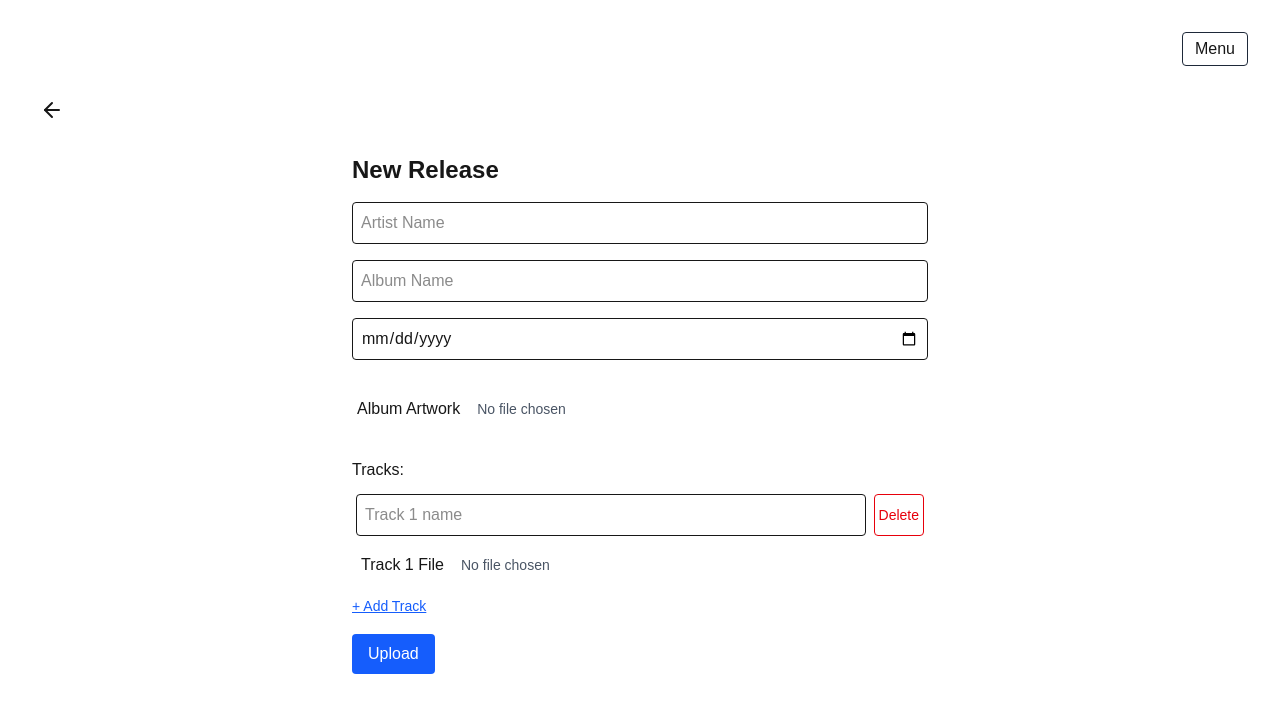
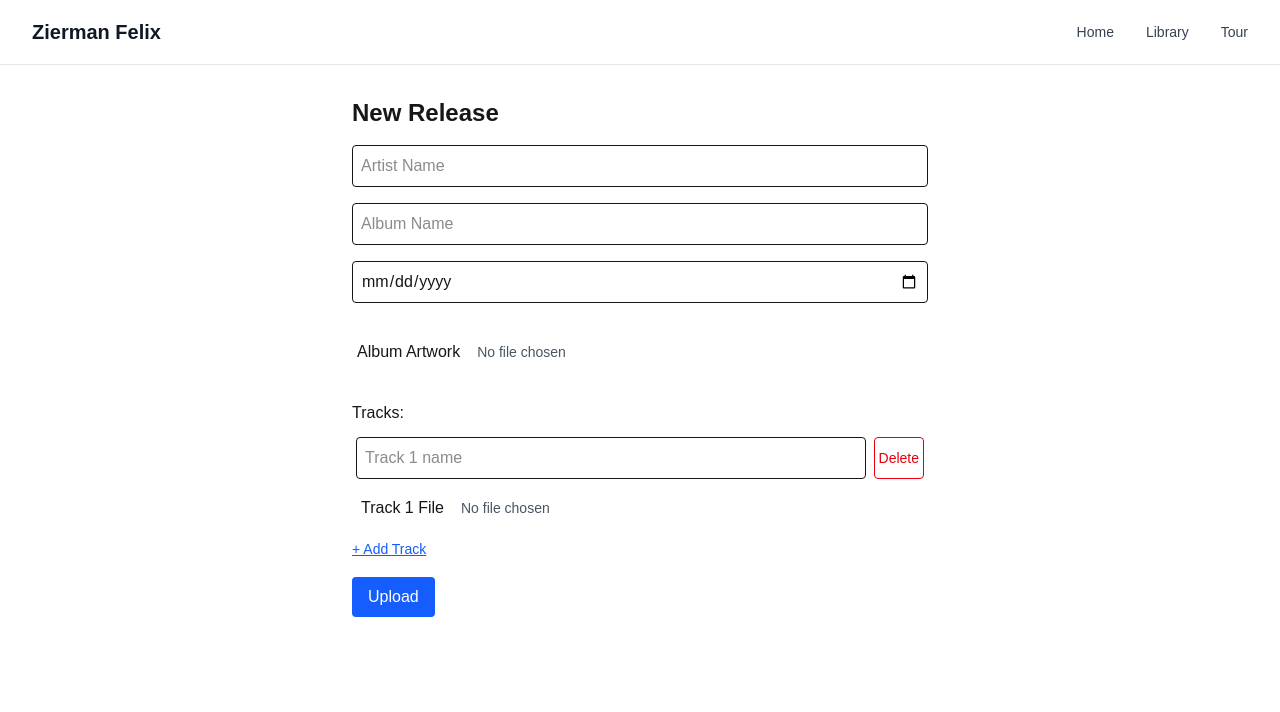
Before and after one commit to dziermanfelix/zierfx, a Next.js app: page /upload in a window 1280 px wide. Shown: the top 712 px of the page. Built offline with nearby package versions, Linux system fonts and the light colour scheme; no server answers.

Commit message:
removing menu button and adding nav bar

```diff
--- a/src/app/albums/[artist]/[album]/edit/page.tsx
+++ b/src/app/albums/[artist]/[album]/edit/page.tsx
@@ -4,7 +4,6 @@ import { useEffect, useState } from 'react';
 import { useParams } from 'next/navigation';
 import AlbumInfo from '@/components/AlbumInfo';
 import LibraryLink from '@/components/LIbraryLink';
-import MenuBar from '@/components/MenuBar';
 import EditAlbumForm from '@/components/EditAlbumForm';
 import { AlbumWithTracks } from '@/types/music';
 import { Artist } from '@prisma/client';
@@ -36,7 +35,6 @@ export default function EditAlbumPage() {
 
   return (
     <main className='p-8 space-y-4'>
-      <MenuBar />
       <div className='p-2'>
         <LibraryLink />
       </div>
--- a/src/app/albums/[artist]/[album]/page.tsx
+++ b/src/app/albums/[artist]/[album]/page.tsx
@@ -1,7 +1,6 @@
 import { Suspense } from 'react';
 import { notFound } from 'next/navigation';
 import LibraryLink from '@/components/LIbraryLink';
-import MenuBar from '@/components/MenuBar';
 import AlbumInfo from '@/components/AlbumInfo';
 import { getAlbumAndArtistFromSlugs } from '@/lib/lookup';
 
@@ -21,7 +20,6 @@ export default async function AlbumPage({ params }: AlbumPageProps) {
 
   return (
     <main className='p-4 sm:p-8 space-y-4'>
-      <MenuBar />
       <div className='p-2'>
         <Suspense fallback={<div>Loading Album Info...</div>}>
           <LibraryLink />
--- a/src/app/library/page.tsx
+++ b/src/app/library/page.tsx
@@ -3,7 +3,6 @@ export const dynamic = 'force-dynamic';
 import { db } from '@/lib/prisma';
 import { Suspense } from 'react';
 import Library from '@/components/Library';
-import MenuBar from '@/components/MenuBar';
 
 export default async function LibraryPage() {
   const artists = await db.artist.findMany({
@@ -18,7 +17,6 @@ export default async function LibraryPage() {
 
   return (
     <main className='p-4 sm:p-8'>
-      <MenuBar />
       <div className='max-w-7xl mx-auto'>
         <h1 className='text-4xl font-bold mb-6'>Music Library</h1>
         <Suspense fallback={<div>Loading Library...</div>}>
--- a/src/app/tour/page.tsx
+++ b/src/app/tour/page.tsx
@@ -3,7 +3,6 @@ export const dynamic = 'force-dynamic';
 import { db } from '@/lib/prisma';
 import { Suspense } from 'react';
 import TourDateCard from '@/components/TourDateCard';
-import MenuBar from '@/components/MenuBar';
 
 export default async function TourPage() {
   const tourDates = await db.tourDate.findMany({
@@ -19,7 +18,6 @@ export default async function TourPage() {
 
   return (
     <main className='p-4 sm:p-8'>
-      <MenuBar />
       <div className='max-w-4xl mx-auto'>
         <div className='mb-8'>
           <h1 className='text-4xl font-bold mb-2'>Tour Dates</h1>
--- a/src/app/upload/page.tsx
+++ b/src/app/upload/page.tsx
@@ -3,7 +3,6 @@
 import { useState, Suspense } from 'react';
 import { useRouter } from 'next/navigation';
 import LibraryLink from '@/components/LIbraryLink';
-import MenuBar from '@/components/MenuBar';
 import { routes } from '@/utils/routes';
 import FileInput from '@/components/FileInput';
 
@@ -52,12 +51,6 @@ export default function UploadPage() {
 
   return (
     <main className='p-8'>
-      <MenuBar />
-      <div className='p-2'>
-        <Suspense fallback={<div>Loading Upload Page...</div>}>
-          <LibraryLink />
-        </Suspense>
-      </div>
       <div className='max-w-xl mx-auto space-y-4'>
         <h1 className='text-2xl font-bold'>New Release</h1>
         <form onSubmit={handleSubmit} className='space-y-4'>
--- a/src/components/MenuBar.tsx
+++ /dev/null
@@ -1,105 +0,0 @@
-'use client';
-
-import Link from 'next/link';
-import { useEffect, useRef, useState } from 'react';
-import { useRouter } from 'next/navigation';
-
-export default function MenuBar() {
-  const [open, setOpen] = useState(false);
-  const [isAuthenticated, setIsAuthenticated] = useState(false);
-  const dropdownRef = useRef<HTMLDivElement>(null);
-  const router = useRouter();
-
-  useEffect(() => {
-    const handleClickOutside = (event: MouseEvent) => {
-      if (dropdownRef.current && !dropdownRef.current.contains(event.target as Node)) {
-        setOpen(false);
-      }
-    };
-
-    document.addEventListener('mousedown', handleClickOutside);
-    return () => document.removeEventListener('mousedown', handleClickOutside);
-  }, []);
-
-  useEffect(() => {
-    // Check authentication status
-    fetch('/api/auth/check')
-      .then((res) => setIsAuthenticated(res.ok))
-      .catch(() => setIsAuthenticated(false));
-  }, []);
-
-  const handleLogout = async () => {
-    await fetch('/api/auth/logout', { method: 'POST' });
-    setIsAuthenticated(false);
-    setOpen(false);
-    router.push('/');
-  };
-
-  return (
-    <div className='flex justify-end'>
-      <div className='relative' ref={dropdownRef}>
-        <button onClick={() => setOpen((prev) => !prev)} className='std-link border-gray-800 px-3 py-1 rounded'>
-          Menu
-        </button>
-
-        {open && (
-          <div className='absolute right-0 mt-2 border shadow rounded z-10 w-40 bg-white dark:bg-gray-800'>
-            <Link
-              href='/'
-              className='std-link block px-4 py-2 text-left w-full hover:bg-gray-100 dark:hover:bg-gray-700'
-              onClick={() => setOpen(false)}
-            >
-              Home
-            </Link>
-            <Link
-              href='/library'
-              className='std-link block px-4 py-2 text-left w-full hover:bg-gray-100 dark:hover:bg-gray-700'
-              onClick={() => setOpen(false)}
-            >
-              Library
-            </Link>
-            <Link
-              href='/tour'
-              className='std-link block px-4 py-2 text-left w-full hover:bg-gray-100 dark:hover:bg-gray-700'
-              onClick={() => setOpen(false)}
-            >
-              Tour
-            </Link>
-
-            {isAuthenticated && (
-              <>
-                <div className='border-t border-gray-200 dark:border-gray-600 my-1' />
-                <Link
-                  href='/upload'
-                  className='std-link block px-4 py-2 text-left w-full hover:bg-gray-100 dark:hover:bg-gray-700'
-                  onClick={() => setOpen(false)}
-                >
-                  Upload
-                </Link>
-                <button
-                  onClick={handleLogout}
-                  className='std-link block px-4 py-2 text-left w-full hover:bg-gray-100 dark:hover:bg-gray-700 text-red-600'
-                >
-                  Logout
-                </button>
-              </>
-            )}
-
-            {!isAuthenticated && (
-              <>
-                <div className='border-t border-gray-200 dark:border-gray-600 my-1' />
-                <Link
-                  href='/login'
-                  className='std-link block px-4 py-2 text-left w-full hover:bg-gray-100 dark:hover:bg-gray-700'
-                  onClick={() => setOpen(false)}
-                >
-                  Login
-                </Link>
-              </>
-            )}
-          </div>
-        )}
-      </div>
-    </div>
-  );
-}
--- /dev/null
+++ b/src/components/Navigation.tsx
@@ -0,0 +1,47 @@
+'use client';
+
+import Link from 'next/link';
+import { usePathname } from 'next/navigation';
+
+export default function Navigation() {
+  const pathname = usePathname();
+
+  const navItems = [
+    { name: 'Home', href: '/' },
+    { name: 'Library', href: '/library' },
+    { name: 'Tour', href: '/tour' },
+  ];
+
+  return (
+    <nav className='bg-white dark:bg-gray-900 border-b border-gray-200 dark:border-gray-800'>
+      <div className='max-w-7xl mx-auto px-4 sm:px-6 lg:px-8'>
+        <div className='flex items-center justify-between h-16'>
+          {/* Logo/Brand */}
+          <Link href='/' className='text-xl font-bold text-gray-900 dark:text-white'>
+            Zierman Felix
+          </Link>
+
+          {/* Navigation Links */}
+          <div className='flex items-center space-x-8'>
+            {navItems.map((item) => {
+              const isActive = pathname === item.href;
+              return (
+                <Link
+                  key={item.href}
+                  href={item.href}
+                  className={`text-sm font-medium transition-colors ${
+                    isActive
+                      ? 'text-blue-600 dark:text-blue-400'
+                      : 'text-gray-700 dark:text-gray-300 hover:text-blue-600 dark:hover:text-blue-400'
+                  }`}
+                >
+                  {item.name}
+                </Link>
+              );
+            })}
+          </div>
+        </div>
+      </div>
+    </nav>
+  );
+}
--- a/src/components/PlayerLayout.tsx
+++ b/src/components/PlayerLayout.tsx
@@ -2,6 +2,7 @@
 
 import { PlayerProvider, usePlayer } from '@/contexts/PlayerContext';
 import GlobalAudioPlayer from '@/components/GlobalAudioPlayer';
+import Navigation from '@/components/Navigation';
 import { useIsMobile } from '@/utils/mobile';
 
 function PlayerContent({ children }: { children: React.ReactNode }) {
@@ -9,10 +10,13 @@ function PlayerContent({ children }: { children: React.ReactNode }) {
   const isMobile = useIsMobile();
 
   return (
-    <div className={currentIndex !== -1 ? (isMobile ? 'pb-32' : 'pb-24') : ''}>
-      {children}
-      <GlobalAudioPlayer />
-    </div>
+    <>
+      <Navigation />
+      <div className={currentIndex !== -1 ? (isMobile ? 'pb-32' : 'pb-24') : ''}>
+        {children}
+        <GlobalAudioPlayer />
+      </div>
+    </>
   );
 }
 
```
Also changed, not shown: 1 other file (tests, documents, lock files or other folders).
